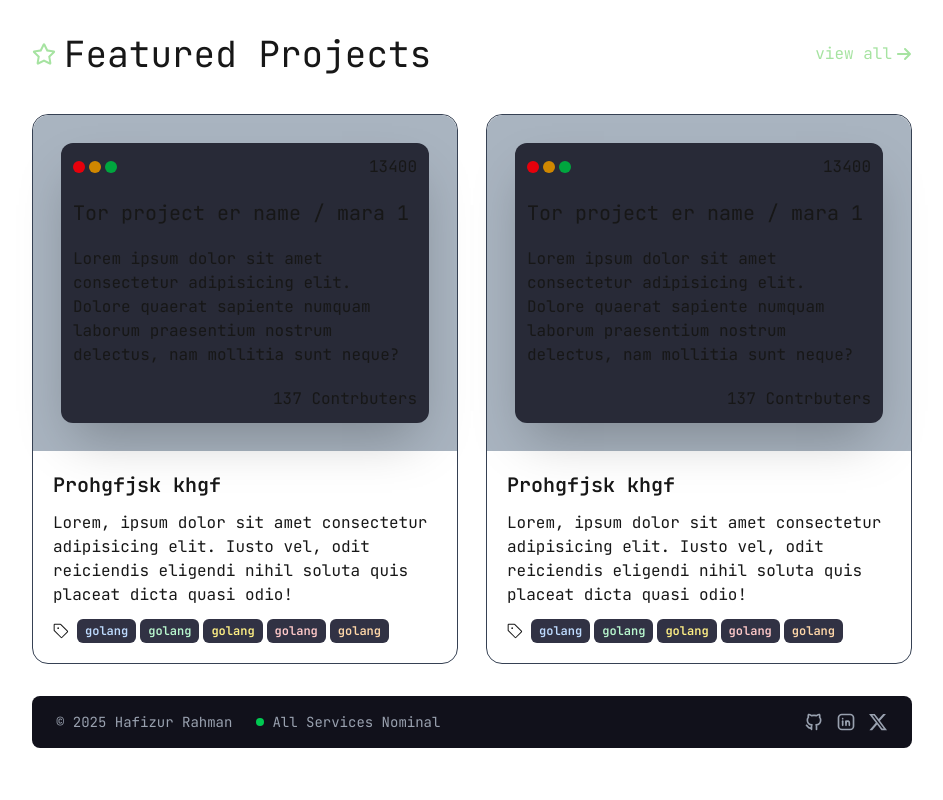
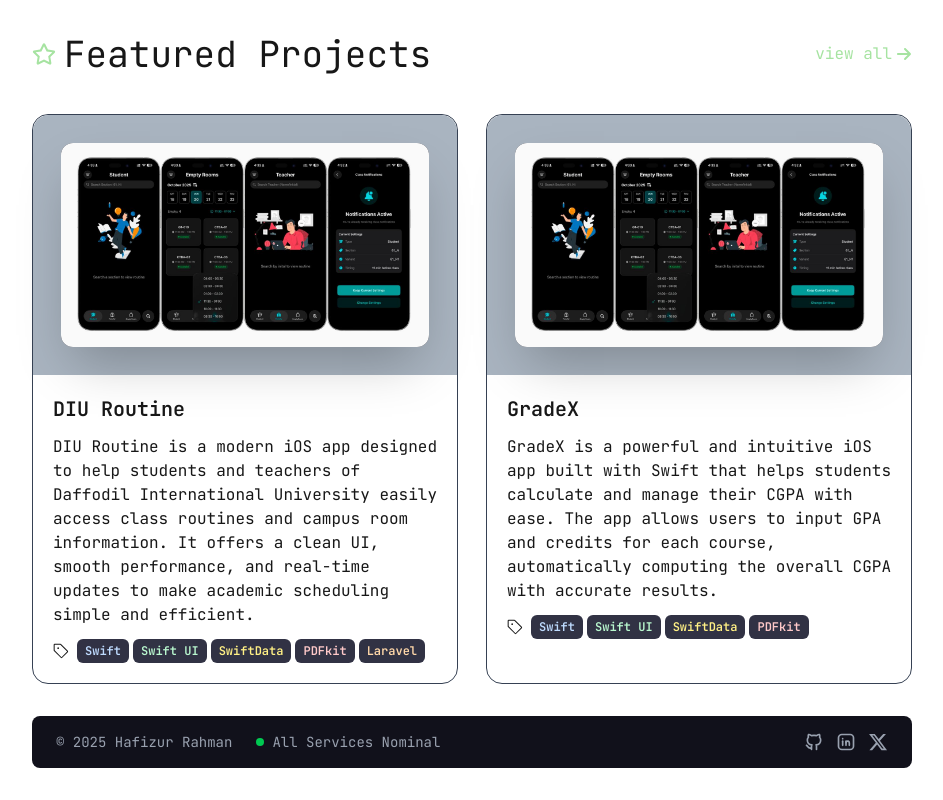
Before and after one commit to ahrafi16/hafiz-portfolio, a Next.js app: page / in a window 1280 px wide. Shown: the part 582-1382 px from the top of the page, without its empty margins (168-1111 px from the left). Built offline with nearby package versions, Linux system fonts and the light colour scheme.

Commit message:
Added project

```diff
--- a/app/page.js
+++ b/app/page.js
@@ -4,6 +4,8 @@
 import { GoTag } from "react-icons/go";
 import { FaRegStar } from "react-icons/fa";
 import { FaArrowRight } from "react-icons/fa6";
+import Image from "next/image";
+import p1 from "../public/project1.jpg";
 
 
 
@@ -49,78 +51,57 @@
       <div className="flex flex-col md:flex-row gap-7">
         <div className="group border  border-gray-700 hover:border-[#a6e3a1] rounded-2xl w-full cursor-pointer">
           <div className="bg-[#a9b4c0] p-7 rounded-t-2xl">
-            <div className="bg-[#282a37] transition-transform duration-300 group-hover:scale-105 space-y-5 rounded-xl p-3 shadow-2xl">
-              <div className="flex justify-between items-center">
-                <div className="flex gap-1">
-                  <div className="bg-red-600 w-3 h-3 rounded-full"></div>
-                  <div className="bg-yellow-600 w-3 h-3 rounded-full"></div>
-                  <div className="bg-green-600 w-3 h-3 rounded-full"></div>
-                </div>
-                <div>
-                  13400
-                </div>
-              </div>
-              <div className="text-xl">
-                Tor project er name / <span>mara 1</span>
-              </div>
-              <div>
-                Lorem ipsum dolor sit amet consectetur adipisicing elit. Dolore quaerat sapiente numquam laborum praesentium nostrum delectus, nam mollitia sunt neque?
-              </div>
-              <div className="flex justify-end">
-                <p>137 Contrbuters</p>
-              </div>
+            <div className="bg-[#282a37] transition-transform duration-300 group-hover:scale-105 space-y-5 rounded-xl shadow-2xl">
+
+              <Image
+                src={p1}
+                alt="Picture of the author"
+                width={900}
+                height={900}
+                className="rounded-xl w-full md:w-[500px] lg:w-[700px]"
+              />
+
             </div>
           </div>
           <div className="space-y-3 p-5">
-            <h2 className="text-xl font-semibold group-hover:text-[#a6e3a1] transition-colors duration-300">Prohgfjsk khgf</h2>
-            <p>Lorem, ipsum dolor sit amet consectetur adipisicing elit. Iusto vel, odit reiciendis eligendi nihil soluta quis placeat dicta quasi odio!</p>
+            <h2 className="text-xl font-semibold group-hover:text-[#a6e3a1] transition-colors duration-300">DIU Routine</h2>
+            <p>DIU Routine is a modern iOS app designed to help students and teachers of Daffodil International University easily access class routines and campus room information. It offers a clean UI, smooth performance, and real-time updates to make academic scheduling simple and efficient.</p>
             <div className="flex items-center gap-2">
               <GoTag />
               <div className="flex gap-1">
-                <p className="text-blue-200 text-xs bg-[#313244] px-2 py-1 font-semibold rounded-md">golang</p>
-                <p className="text-green-200 text-xs bg-[#313244] px-2 py-1 font-semibold rounded-md">golang</p>
-                <p className="text-yellow-200 text-xs bg-[#313244] px-2 py-1 font-semibold rounded-md">golang</p>
-                <p className="text-red-200 text-xs bg-[#313244] px-2 py-1 font-semibold rounded-md">golang</p>
-                <p className="text-orange-200 text-xs bg-[#313244] px-2 py-1 font-semibold rounded-md">golang</p>
+                <p className="text-blue-200 text-xs bg-[#313244] px-2 py-1 font-semibold rounded-md">Swift</p>
+                <p className="text-green-200 text-xs bg-[#313244] px-2 py-1 font-semibold rounded-md">Swift UI</p>
+                <p className="text-yellow-200 text-xs bg-[#313244] px-2 py-1 font-semibold rounded-md">SwiftData</p>
+                <p className="text-red-200 text-xs bg-[#313244] px-2 py-1 font-semibold rounded-md">PDFkit</p>
+                <p className="text-orange-200 text-xs bg-[#313244] px-2 py-1 font-semibold rounded-md">Laravel</p>
               </div>
             </div>
           </div>
         </div>
         <div className="group border  border-gray-700 hover:border-[#a6e3a1] rounded-2xl w-full cursor-pointer">
           <div className="bg-[#a9b4c0] p-7 rounded-t-2xl">
-            <div className="bg-[#282a37] transition-transform duration-300 group-hover:scale-105 space-y-5 rounded-xl p-3 shadow-2xl">
-              <div className="flex justify-between items-center">
-                <div className="flex gap-1">
-                  <div className="bg-red-600 w-3 h-3 rounded-full"></div>
-                  <div className="bg-yellow-600 w-3 h-3 rounded-full"></div>
-                  <div className="bg-green-600 w-3 h-3 rounded-full"></div>
-                </div>
-                <div>
-                  13400
-                </div>
-              </div>
-              <div className="text-xl">
-                Tor project er name / <span>mara 1</span>
-              </div>
-              <div>
-                Lorem ipsum dolor sit amet consectetur adipisicing elit. Dolore quaerat sapiente numquam laborum praesentium nostrum delectus, nam mollitia sunt neque?
-              </div>
-              <div className="flex justify-end">
-                <p>137 Contrbuters</p>
-              </div>
+            <div className="bg-[#282a37] transition-transform duration-300 group-hover:scale-105 space-y-5 rounded-xl shadow-2xl">
+
+              <Image
+                src={p1}
+                alt="Picture of the author"
+                width={900}
+                height={900}
+                className="rounded-xl w-full md:w-[500px] lg:w-[700px]"
+              />
             </div>
           </div>
           <div className="space-y-3 p-5">
-            <h2 className="text-xl font-semibold group-hover:text-[#a6e3a1] transition-colors duration-300">Prohgfjsk khgf</h2>
-            <p>Lorem, ipsum dolor sit amet consectetur adipisicing elit. Iusto vel, odit reiciendis eligendi nihil soluta quis placeat dicta quasi odio!</p>
+            <h2 className="text-xl font-semibold group-hover:text-[#a6e3a1] transition-colors duration-300">GradeX</h2>
+            <p>GradeX is a powerful and intuitive iOS app built with Swift that helps students calculate and manage their CGPA with ease. The app allows users to input GPA and credits for each course, automatically computing the overall CGPA with accurate results.
+            </p>
             <div className="flex items-center gap-2">
               <GoTag />
               <div className="flex gap-1">
-                <p className="text-blue-200 text-xs bg-[#313244] px-2 py-1 font-semibold rounded-md">golang</p>
-                <p className="text-green-200 text-xs bg-[#313244] px-2 py-1 font-semibold rounded-md">golang</p>
-                <p className="text-yellow-200 text-xs bg-[#313244] px-2 py-1 font-semibold rounded-md">golang</p>
-                <p className="text-red-200 text-xs bg-[#313244] px-2 py-1 font-semibold rounded-md">golang</p>
-                <p className="text-orange-200 text-xs bg-[#313244] px-2 py-1 font-semibold rounded-md">golang</p>
+                <p className="text-blue-200 text-xs bg-[#313244] px-2 py-1 font-semibold rounded-md">Swift</p>
+                <p className="text-green-200 text-xs bg-[#313244] px-2 py-1 font-semibold rounded-md">Swift UI</p>
+                <p className="text-yellow-200 text-xs bg-[#313244] px-2 py-1 font-semibold rounded-md">SwiftData</p>
+                <p className="text-red-200 text-xs bg-[#313244] px-2 py-1 font-semibold rounded-md">PDFkit</p>
               </div>
             </div>
           </div>
```
Also changed, not shown: public/project1.jpg (added).
